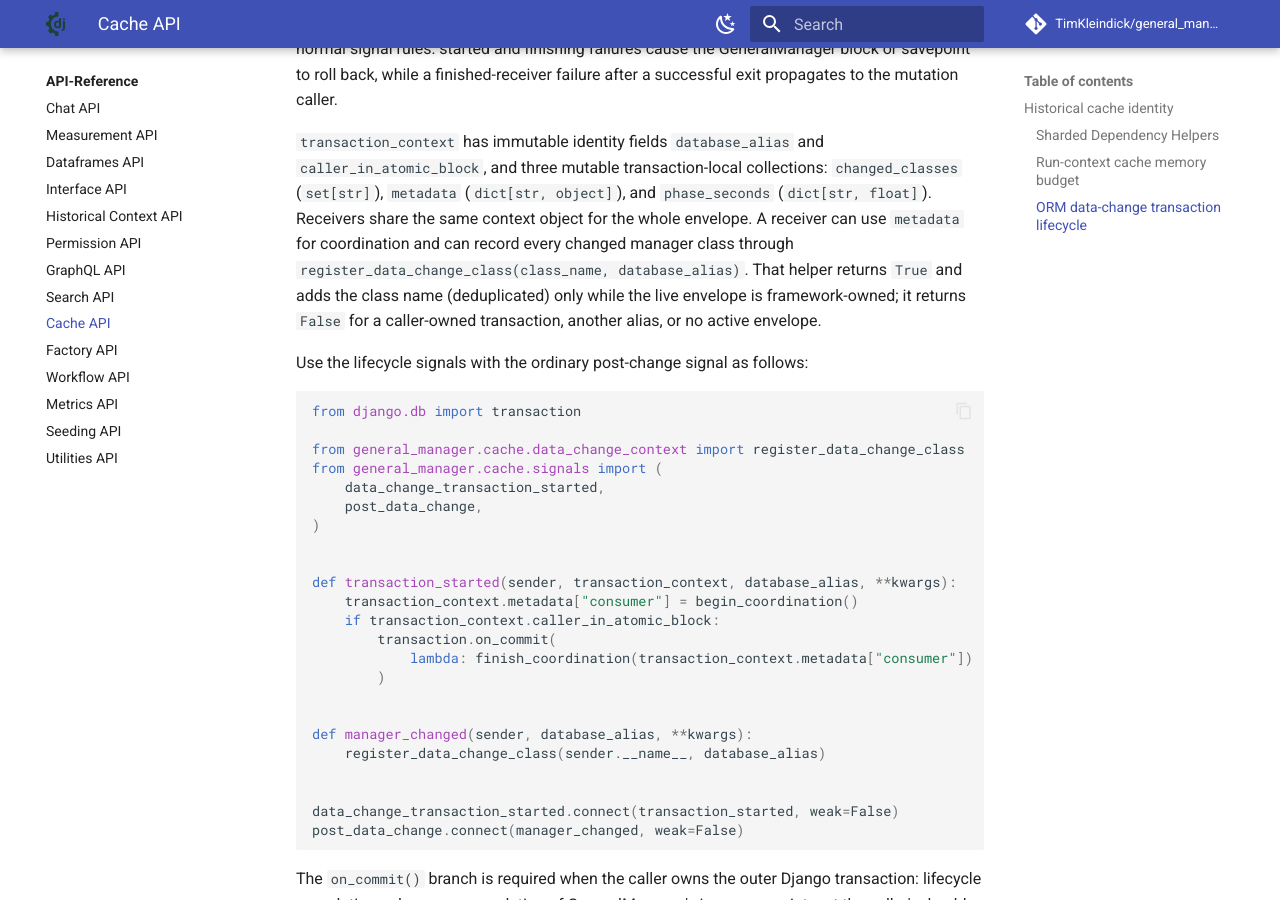
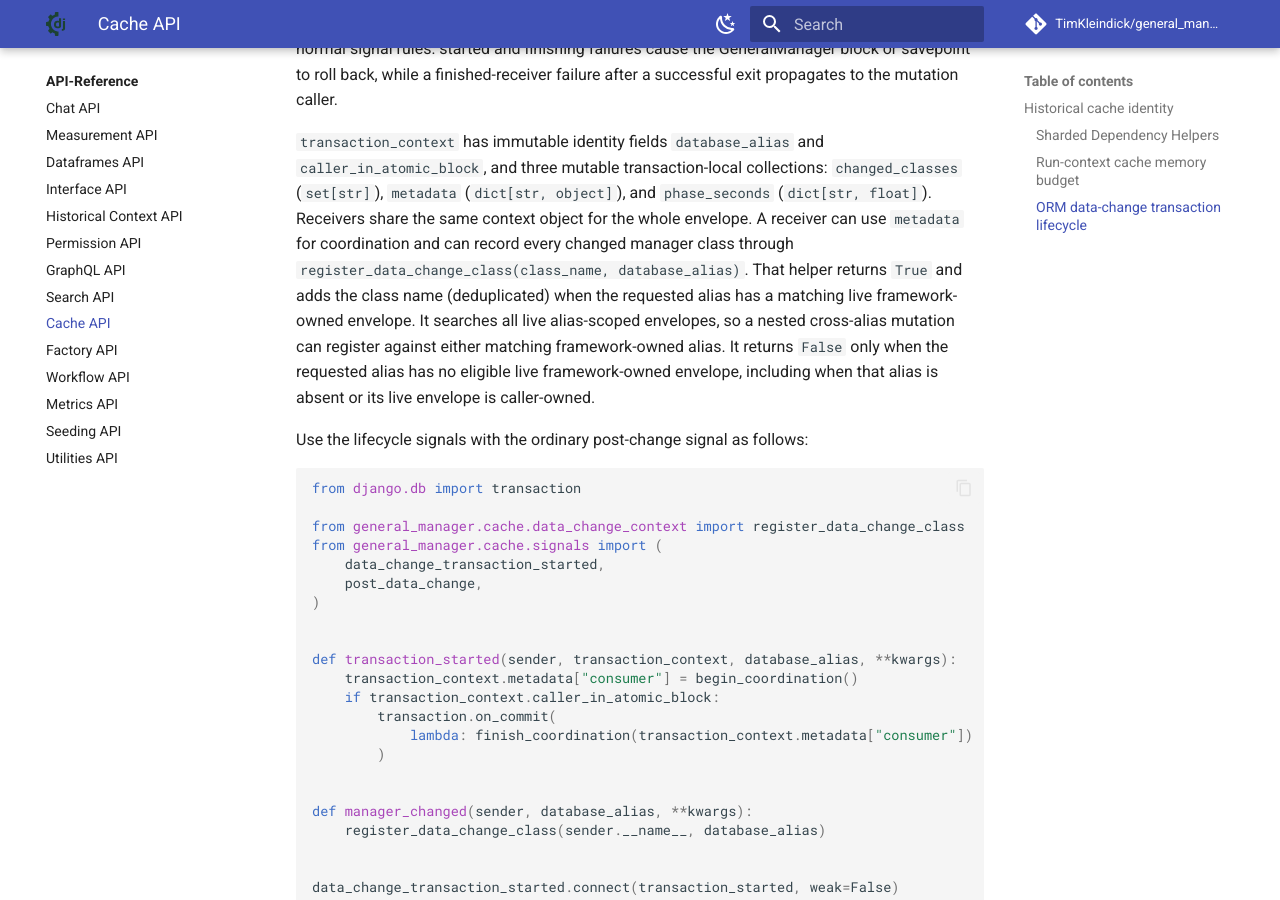
Before and after one commit to TimKleindick/general_manager, an MkDocs documentation site: the page built from docs/api/cache.md, in a window 1280 px wide and 900 px high, scrolled down 18293 px. Built offline with MkDocs 1.6.1 and Material for MkDocs 9.7.7, drawn with Linux system fonts in a browser that asks for light colours; comment, search, counter and statistics services are not loaded.

Commit message:
docs(cache): correct cross-alias lifecycle registration

```diff
--- a/docs/api/cache.md
+++ b/docs/api/cache.md
@@ -705,9 +705,12 @@ exit propagates to the mutation caller.
 for the whole envelope. A receiver can use `metadata` for coordination and can
 record every changed manager class through
 `register_data_change_class(class_name, database_alias)`. That helper returns
-`True` and adds the class name (deduplicated) only while the live envelope is
-framework-owned; it returns `False` for a caller-owned transaction, another
-alias, or no active envelope.
+`True` and adds the class name (deduplicated) when the requested alias has a
+matching live framework-owned envelope. It searches all live alias-scoped
+envelopes, so a nested cross-alias mutation can register against either matching
+framework-owned alias. It returns `False` only when the requested alias has no
+eligible live framework-owned envelope, including when that alias is absent or
+its live envelope is caller-owned.
 
 Use the lifecycle signals with the ordinary post-change signal as follows:
 
```
Also changed, not shown: docs/concepts/caching.md (+5 -3 lines), 1 other file.
